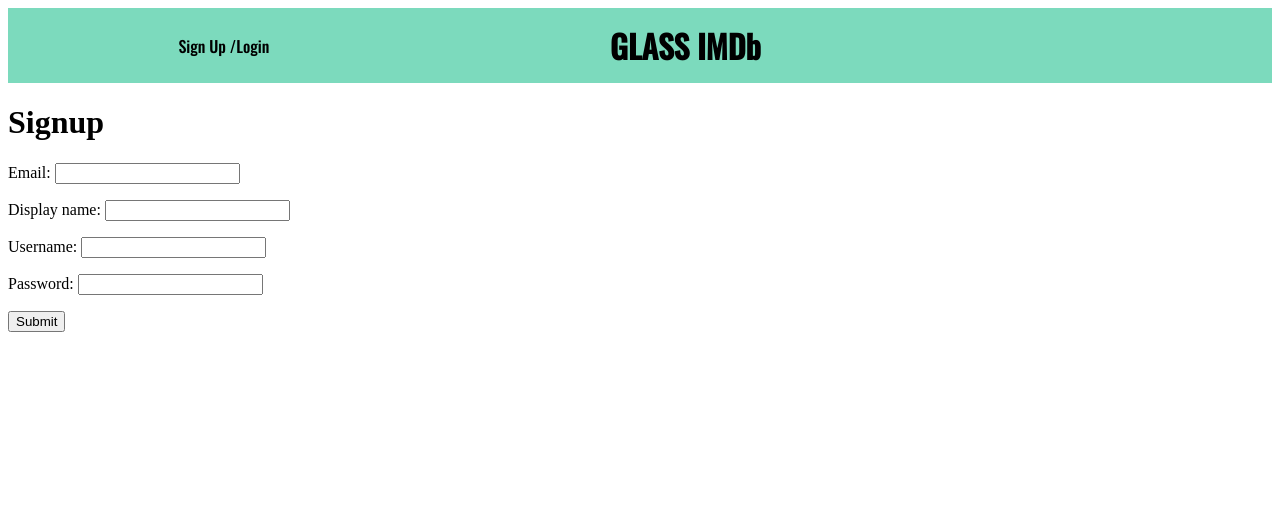
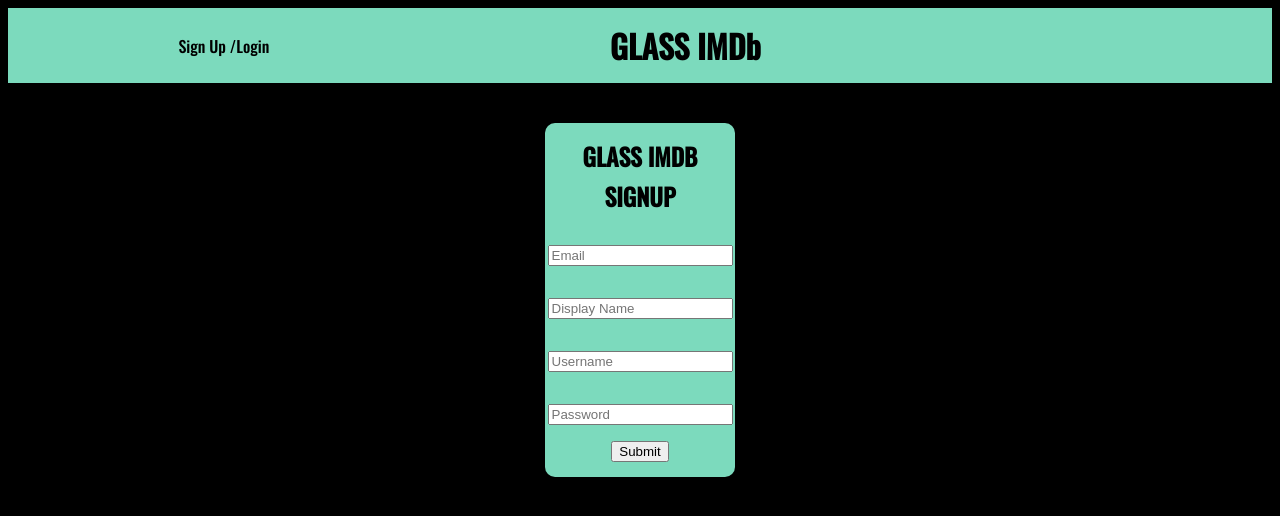
Before and after one commit to charlesecampbell/Team-Glass-IMDB, a Django app: page /signup/ in a window 1280 px wide. Shown: the top 516 px of the page. Run offline with Django 3.2, Linux system fonts and the light colour scheme.

Commit message:
added style to the signup, login, dryed out the search form function

```diff
--- a/Imdb_app/forms.py
+++ b/Imdb_app/forms.py
@@ -4,12 +4,29 @@
 
 
 class SignupForm(forms.Form):
-    email = forms.EmailField()
-    display_name = forms.CharField(max_length=50)
-    username = forms.CharField(max_length=50)
-    password = forms.CharField(widget=forms.PasswordInput)
-    # Was unsure of to whether to include the likes,want_to_see,
-    # and have_seen in the inital signup or rather after
+    email = forms.EmailField(
+        label='',
+        widget=forms.TextInput(attrs={
+            'placeholder': 'Email'
+        })
+    )
+    display_name = forms.CharField(
+        label='',
+        max_length=50,
+        widget=forms.TextInput(attrs={
+            'placeholder': 'Display Name'
+        }))
+    username = forms.CharField(
+        label='',
+        max_length=50,
+        widget=forms.TextInput(attrs={
+            'placeholder': 'Username'
+        }))
+    password = forms.CharField(
+        label='',
+        widget=forms.PasswordInput(attrs={
+            'placeholder': 'Password'
+        }))
 
 
 # This is the comment form **Model Form
@@ -33,5 +50,14 @@
 
 
 class LoginForm(forms.Form):
-    username = forms.CharField(max_length=50)
-    password = forms.CharField(widget=forms.PasswordInput)
+    username = forms.CharField(
+        label='',
+        max_length=50,
+        widget=forms.TextInput(attrs={
+            'placeholder': 'Username'
+        }))
+    password = forms.CharField(
+        label='',
+        widget=forms.PasswordInput(attrs={
+            'placeholder': 'Password'
+        }))
--- /dev/null
+++ b/Imdb_app/static/signup.css
@@ -0,0 +1,38 @@
+@import url('https://fonts.googleapis.com/css2?family=Oswald:wght@500&display=swap');
+
+body {
+    background-color: black;
+}
+
+#signUpFormHolder {
+    display: flex;
+    justify-content: center;
+    width: 100%;
+    margin: 40px 0 0 0;
+}
+
+#signUpForm {
+    display: flex;
+    flex-direction: column;
+    align-items: center;
+    background-color: rgb(124, 218, 189);
+    width: 15%;
+    border-radius: 10px;
+    padding: 0 0 15px 0;
+}
+
+#theForm {
+    display: flex;
+    flex-direction: column;
+    align-items: center;
+}
+
+#title3 {
+    font-family: 'Oswald', sans-serif;
+    margin: 15px 0 2px 0;
+}
+
+#signup3 {
+    font-family: 'Oswald', sans-serif;
+    margin: 2px 0 15px 0;
+}
--- a/Imdb_app/views.py
+++ b/Imdb_app/views.py
@@ -36,7 +36,6 @@
         reply_data = run_search(request, search_form)
         movie_info = reply_data[0]
         page_decision = reply_data[1]
-        print(movie_info)
         request.session['movie_info'] = (movie_info)
         if page_decision != 'nm':
             return redirect(reverse('search_details'))
@@ -127,17 +126,18 @@
 # Details page view
 def details_page(request, selection_id):
 
-    # it controls the header search bar
-    if request.method == 'POST':
-        search_form = SearchForm(request.POST)
-        reply_data = run_search(request, search_form)
-        movie_info = reply_data[0]
-        page_decision = reply_data[1]
-        request.session['movie_info'] = (movie_info)
-        if page_decision != 'nm':
-            return redirect(reverse('search_details'))
-        else:
-            return redirect(reverse('actorspage'))
+    if 'search_actors_or_movies' in request.POST:
+        if request.method == 'POST':
+            print('why am I running', request)
+            search_form = SearchForm(request.POST)
+            reply_data = run_search(request, search_form)
+            movie_info = reply_data[0]
+            page_decision = reply_data[1]
+            request.session['movie_info'] = (movie_info)
+            if page_decision != 'nm':
+                return redirect(reverse('search_details'))
+            else:
+                return redirect(reverse('actorspage'))
     # END HEADER SEARCH BAR
 
     app_user = ApplicationUser.objects.filter(
@@ -175,6 +175,7 @@
     # END TRAILER FETCH
 
     if request.method == 'POST':
+        print('am i even running')
         form = Comment_Form(request.POST)
         if form.is_valid():
             data = form.cleaned_data
@@ -278,7 +279,6 @@
     reply_data = response.json()
     count = 0
     imageArray = []
-    print(reply_data)
     for images in reply_data["resource"]['images']:
         print(images)
         if count < 5:
--- a/Imdb_project/settings.py
+++ b/Imdb_project/settings.py
@@ -24,7 +24,7 @@
 SECRET_KEY = config('SECRET_KEY')
 
 # SECURITY WARNING: don't run with debug turned on in production!
-DEBUG = True
+DEBUG = False
 ALLOWED_HOSTS = ["*"]
 
 
--- a/templates/signup.html
+++ b/templates/signup.html
@@ -11,17 +11,21 @@
 <body>
     {% extends 'base_header2.html' %}
 
+
     {% block content %}
-
-    {% if header %}
-    <h1>{{header}}</h1>
-    {% endif %}
-
-    <form action="" method="post">
-        {% csrf_token %}
-        {{ form.as_p }}
-        <input type="submit" value="Submit" />
-    </form>
+    {% load static %}
+    <link rel="stylesheet" type="text/css" href="{% static 'signup.css' %}">
+    <div id='signUpFormHolder'>
+        <div id='signUpForm'>
+            <h2 id='title3'>GLASS IMDB</h2>
+            <h2 id='signup3'>SIGNUP</h2>
+            <form action="" method="post" id='theForm'>
+                {% csrf_token %}
+                {{ form.as_p }}
+                <input type="submit" value="Submit" />
+            </form>
+        </div>
+    </div>
     {% endblock %}
 </body>
 
```
Also changed, not shown: Imdb_app/static/login.css (added, +38 -0 lines), templates/404.html (+17 -2 lines), templates/500.html (+7 -1 lines), templates/login.html (+13 -6 lines).
